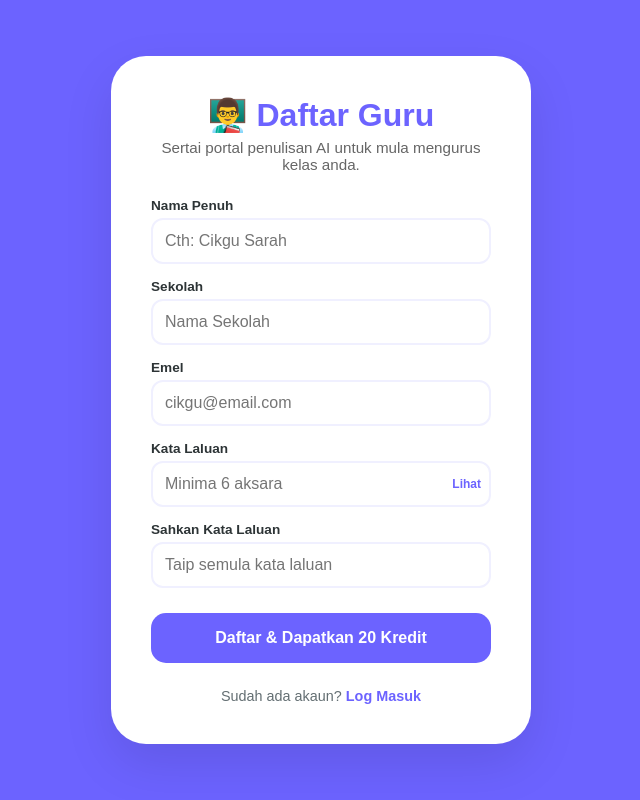
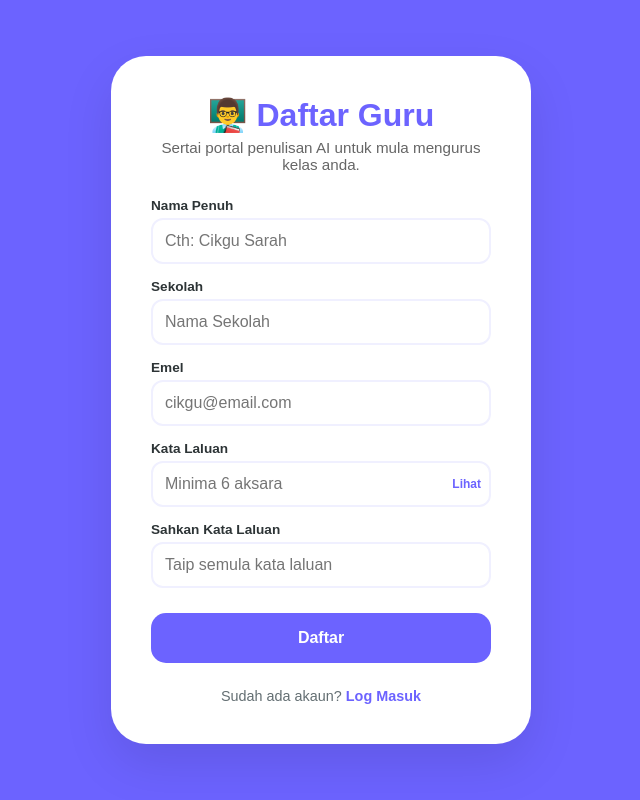
Before and after one commit to Ryaihanny/semak-karangan, a Next.js app: page /signup in a window 1280 px wide. Shown: the whole page, without its empty margins (319-959 px from the left). Built offline with nearby package versions, Linux system fonts and the light colour scheme; no server answers.

Commit message:
update signup credit

```diff
--- a/pages/signup.js
+++ b/pages/signup.js
@@ -56,7 +56,7 @@ export default function Signup() {
         email: formData.email.trim().toLowerCase(),
         role: 'guru',
         sekolah: formData.sekolah,
-        credits: 20,
+        credits: 100,
         createdAt: new Date().toISOString()
       });
 
@@ -128,7 +128,7 @@ export default function Signup() {
           </div>
 
           <button type="submit" className="signup-btn" disabled={loading}>
-            {loading ? "Mendaftarkan Akaun..." : "Daftar & Dapatkan 20 Kredit"}
+            {loading ? "Mendaftarkan Akaun..." : "Daftar"}
           </button>
         </form>
 
```
